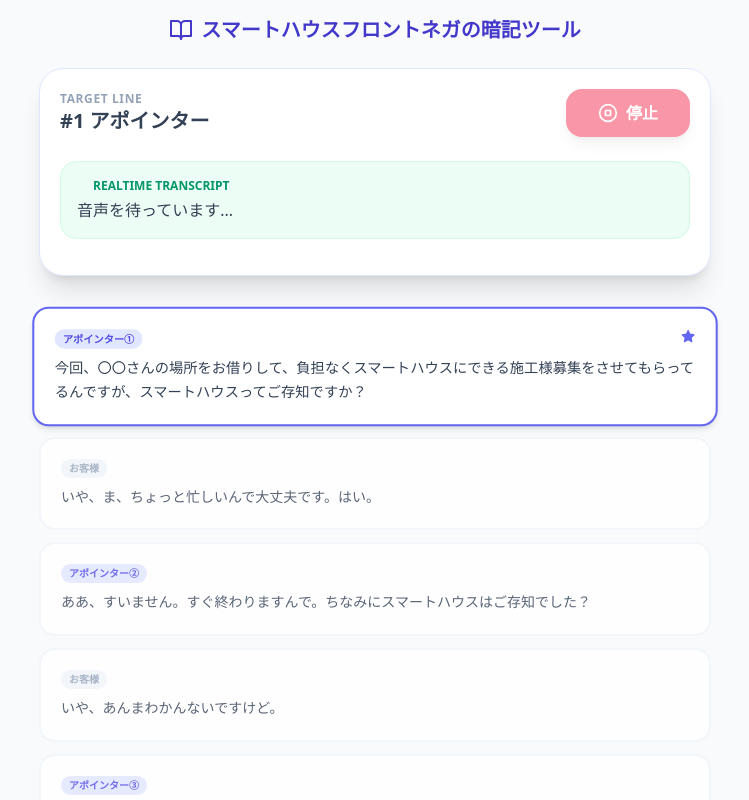
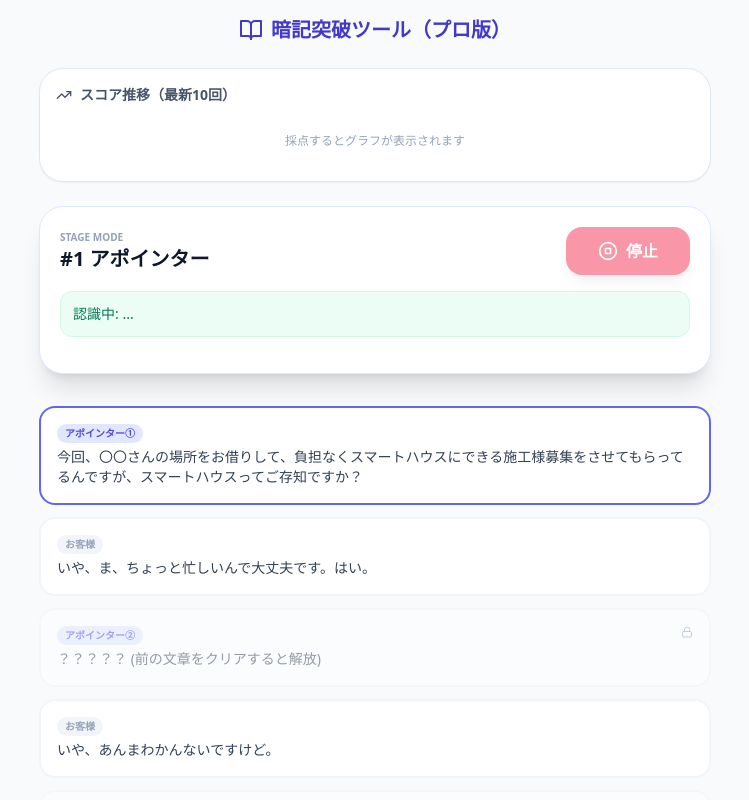
Before and after one commit to yuichiro-suga-source/frontnega, a React (Vite) app: page / in a window 1280 px wide. Both pictures are taken after a click on the button "採点開始". Shown: the top 800 px of the page, without its empty margins (265-1014 px from the left). Built offline with nearby package versions, Linux system fonts and the light colour scheme.

Commit message:
Update App.jsx

```diff
--- a/src/App.jsx
+++ b/src/App.jsx
@@ -1,9 +1,8 @@
 import React, { useEffect, useMemo, useRef, useState } from "react";
-import { EyeOff, BookOpen, User, MessageCircle, Mic, StopCircle, CheckCircle2, XCircle, RefreshCw, Star } from "lucide-react";
+import { BookOpen, User, Mic, StopCircle, CheckCircle2, XCircle, Star, Lock, TrendingUp, Trash2 } from "lucide-react";
 
 export default function App() {
-  const [hiddenIds, setHiddenIds] = useState(new Set());
-  const [practiceMode, setPracticeMode] = useState("none");
+  const [unlockThreshold, setUnlockThreshold] = useState(80); // 80点で次を解放
   const [isRecording, setIsRecording] = useState(false);
   const [activeLineId, setActiveLineId] = useState(1);
   const [recognizedText, setRecognizedText] = useState("");
@@ -13,92 +12,95 @@ export default function App() {
   const recognitionRef = useRef(null);
   const isRecordingRef = useRef(false);
   const recordStartAtRef = useRef(null);
-  const accumulatedTranscriptRef = useRef(""); // 途切れても言葉を貯め続ける箱
+  const accumulatedTranscriptRef = useRef("");
 
-  // ===== 台本データ（ここを増やすことができます！） =====
+  // ===== 台本データ（後半4つは予約席にしています） =====
   const scriptData = [
     { id: 1, role: "appointer", label: "アポインター①", text: "今回、〇〇さんの場所をお借りして、負担なくスマートハウスにできる施工様募集をさせてもらってるんですが、スマートハウスってご存知ですか？" },
     { id: 2, role: "customer", label: "お客様", text: "いや、ま、ちょっと忙しいんで大丈夫です。はい。" },
     { id: 3, role: "appointer", label: "アポインター②", text: "ああ、すいません。すぐ終わりますんで。ちなみにスマートハウスはご存知でした？" },
     { id: 4, role: "customer", label: "お客様", text: "いや、あんまわかんないですけど。" },
     { id: 5, role: "appointer", label: "アポインター③", text: "あ～、そうなんですね。これ何かっていうと、蓄電池と太陽光で電気を作って、貯めて、光熱費を払わないお家なんですけど。" },
-    // ここにあと4つ、文章を追加していく予定です！
+    { id: 6, role: "customer", label: "お客様", text: "（ここに文章を入れる）" },
+    { id: 7, role: "appointer", label: "アポインター④", text: "（ここに文章を入れる）" },
+    { id: 8, role: "customer", label: "お客様", text: "（ここに文章を入れる）" },
+    { id: 9, role: "appointer", label: "アポインター⑤", text: "（ここに文章を入れる）" },
   ];
 
-  // ===== 採点ルール =====
+  // ===== 採点キーワード（アポインターの行 1, 3, 5, 7, 9 専用） =====
   const keywordRules = {
     1: { must: ["スマートハウス", "場所をお借り", "負担なく", "施工", "ご存知"], ng: ["えっと", "たぶん"] },
-    3: { must: ["すいません", "すぐ終わる", "ちなみに", "スマートハウス", "ご存知"], ng: ["売り込み", "契約"] },
+    3: { must: ["すいません", "すぐ終わ", "ちなみに", "スマートハウス", "ご存知"], ng: ["契約", "買って"] },
     5: { must: ["蓄電池", "太陽光", "作って", "貯めて", "払わない"], ng: ["難しい"] },
+    7: { must: ["未設定"], ng: [] },
+    9: { must: ["未設定"], ng: [] },
   };
 
+  // 履歴とステージの保存（スマホを閉じても消えない仕組み）
+  const [unlockedAppLines, setUnlockedAppLines] = useState(() => {
+    try {
+      const raw = localStorage.getItem("toppa_unlocked_v4");
+      return raw ? new Set(JSON.parse(raw)) : new Set([1]);
+    } catch { return new Set([1]); }
+  });
+
+  const [history, setHistory] = useState(() => {
+    try {
+      const raw = localStorage.getItem("toppa_history_v4");
+      return raw ? JSON.parse(raw) : [];
+    } catch { return []; }
+  });
+
+  useEffect(() => {
+    localStorage.setItem("toppa_unlocked_v4", JSON.stringify(Array.from(unlockedAppLines)));
+    localStorage.setItem("toppa_history_v4", JSON.stringify(history));
+  }, [unlockedAppLines, history]);
+
+  // 音声認識の初期化（Pixelの途切れ対策済み）
   useEffect(() => {
     const SR = window.SpeechRecognition || window.webkitSpeechRecognition;
     if (!SR) return;
     const rec = new SR();
-    rec.lang = "ja-JP";
-    rec.interimResults = true;
-    rec.continuous = true;
+    rec.lang = "ja-JP"; rec.interimResults = true; rec.continuous = true;
 
     rec.onresult = (event) => {
       let interim = "";
-      let finalForThisSession = "";
+      let finalSession = "";
       for (let i = event.resultIndex; i < event.results.length; i++) {
         const t = event.results[i][0].transcript;
-        if (event.results[i].isFinal) finalForThisSession += t;
+        if (event.results[i].isFinal) finalSession += t;
         else interim += t;
       }
-      if (finalForThisSession) accumulatedTranscriptRef.current += finalForThisSession;
+      if (finalSession) accumulatedTranscriptRef.current += finalSession;
       setRecognizedText(accumulatedTranscriptRef.current + interim);
     };
 
     rec.onend = () => {
-      if (isRecordingRef.current) {
-        try { rec.start(); } catch (e) {}
-      }
+      if (isRecordingRef.current) { try { rec.start(); } catch {} }
     };
-
     recognitionRef.current = rec;
   }, []);
 
-  // ===== 採点エンジン（復活版！） =====
-  const normalize = (s) => s.toLowerCase().replace(/[、。？！\s\n]/g, "").replace(/〇〇/g, "");
+  const normalize = (s) => (s || "").toLowerCase().replace(/[、。？！\s\n]/g, "").replace(/〇〇/g, "");
 
-  const buildScore = (target, said, duration) => {
+  const buildScore = (lineId, target, said, duration) => {
     const t = normalize(target);
     const s = normalize(said);
-
-    // 1. 再現度（どれだけ正確か）
-    const match = Math.round((1 - (levenshtein(t, s) / Math.max(t.length, s.length || 1))) * 60);
-
-    // 2. テンポ（文字/秒）
+    const sim = 1 - (levenshtein(t, s) / Math.max(t.length, s.length || 1));
+    const match = Math.max(0, Math.min(60, Math.round(sim * 60)));
     const cps = s.length / Math.max(1, duration);
-    const tempo = (cps >= 4 && cps <= 7) ? 10 : 5;
-
-    // 3. フィラー（えー、あのー）
-    const fillers = (said.match(/えー|あの|えっと|あのー/g) || []).length;
-    const fillerScore = Math.max(0, 10 - (fillers * 2));
-
-    // 4. キーワード
-    const rule = keywordRules[activeLineId] || { must: [] };
+    const tempo = cps >= 4 && cps <= 7 ? 10 : 5;
+    const rule = keywordRules[lineId] || { must: [], ng: [] };
     const hits = rule.must.filter(kw => s.includes(normalize(kw)));
-    const misses = rule.must.filter(kw => !hits.includes(kw));
-    const keywordBonus = Math.round((hits.length / (rule.must.length || 1)) * 20);
-
-    const total = Math.max(0, Math.min(100, match + tempo + fillerScore + keywordBonus));
-
-    return { total, match, tempo, fillerScore, keywordBonus, hits, misses, said };
+    const bonus = Math.round((hits.length / (rule.must.length || 1)) * 30);
+    const total = Math.min(100, match + tempo + bonus);
+    return { total, match, tempo, bonus, hits, misses: rule.must.filter(k => !hits.includes(k)), said };
   };
 
-  function levenshtein(a, b) {
-    const tmp = Array.from({ length: a.length + 1 }, () => new Array(b.length + 1).fill(0));
-    for (let i = 0; i <= a.length; i++) tmp[i][0] = i;
-    for (let j = 0; j <= b.length; j++) tmp[0][j] = j;
-    for (let i = 1; i <= a.length; i++) {
-      for (let j = 1; j <= b.length; j++) {
-        tmp[i][j] = Math.min(tmp[i - 1][j] + 1, tmp[i][j - 1] + 1, tmp[i - 1][j - 1] + (a[i - 1] === b[j - 1] ? 0 : 1));
-      }
-    }
+  function levenshtein(a,b){
+    const tmp=Array.from({length:a.length+1},()=>new Array(b.length+1).fill(0));
+    for(let i=0;i<=a.length;i++)tmp[i][0]=i; for(let j=0;j<=b.length;j++)tmp[0][j]=j;
+    for(let i=1;i<=a.length;i++)for(let j=1;j<=b.length;j++)tmp[i][j]=Math.min(tmp[i-1][j]+1,tmp[i][j-1]+1,tmp[i-1][j-1]+(a[i-1]===b[j-1]?0:1));
     return tmp[a.length][b.length];
   }
 
@@ -106,91 +108,90 @@ export default function App() {
     setScore(null); setRecognizedText(""); accumulatedTranscriptRef.current = "";
     setIsRecording(true); isRecordingRef.current = true;
     recordStartAtRef.current = Date.now();
-    try { recognitionRef.current.start(); } catch (e) { recognitionRef.current.stop(); }
+    try { recognitionRef.current.start(); } catch { recognitionRef.current.stop(); }
   };
 
   const handleStop = () => {
     isRecordingRef.current = false; setIsRecording(false);
-    try { recognitionRef.current.stop(); } catch (e) {}
-    const duration = (Date.now() - recordStartAtRef.current) / 1000;
+    try { recognitionRef.current.stop(); } catch {}
+    const dur = (Date.now() - recordStartAtRef.current) / 1000;
     const target = scriptData.find(s => s.id === activeLineId).text;
-    setScore(buildScore(target, recognizedText, duration));
+    const res = buildScore(activeLineId, target, recognizedText, dur);
+    setScore(res);
+    setHistory(prev => [{ ts: Date.now(), lineId: activeLineId, total: res.total }, ...prev].slice(0, 100));
+    if (res.total >= unlockThreshold) {
+      const nextId = activeLineId + 2;
+      if (nextId <= 9) setUnlockedAppLines(prev => new Set(prev).add(nextId));
+    }
+  };
+
+  const MiniChart = ({ data }) => {
+    if (!data.length) return <div className="text-xs text-slate-400 py-4 text-center">採点するとグラフが表示されます</div>;
+    const w = 300, h = 60;
+    const pts = data.map((d, i) => `${(i * w) / (data.length - 1 || 1)},${h - (d.total * h) / 100}`).join(" ");
+    return (
+      <svg width="100%" height={h} viewBox={`0 0 ${w} ${h}`} className="bg-indigo-50/50 rounded-xl overflow-visible">
+        <polyline points={pts} fill="none" stroke="#4f46e5" strokeWidth="4" strokeLinejoin="round" />
+        {data.map((d, i) => <circle key={i} cx={(i * w) / (data.length - 1 || 1)} cy={h - (d.total * h) / 100} r="4" fill="#4f46e5" />)}
+      </svg>
+    );
   };
 
   return (
     <div className="min-h-screen bg-slate-50 p-4 font-sans text-slate-900">
-      <div className="max-w-2xl mx-auto">
-        <h1 className="text-xl font-bold text-indigo-700 text-center mb-6 flex items-center justify-center gap-2">
-          <BookOpen /> スマートハウスフロントネガの暗記ツール
-        </h1>
+      <div className="max-w-2xl mx-auto pb-10">
+        <h1 className="text-xl font-bold text-indigo-700 text-center mb-6 flex items-center justify-center gap-2"><BookOpen /> 暗記突破ツール（プロ版）</h1>
+
+        {/* グラフパネル */}
+        <div className="bg-white p-4 rounded-3xl shadow-sm border border-slate-200 mb-6">
+          <div className="flex items-center gap-2 font-bold mb-3 text-sm text-slate-600"><TrendingUp size={16}/> スコア推移（最新10回）</div>
+          <MiniChart data={history.slice(0, 10).reverse()} />
+        </div>
 
         {/* 採点パネル */}
         <div className="bg-white p-5 rounded-3xl shadow-xl border border-indigo-100 mb-8">
-          <div className="flex justify-between items-center mb-6">
+          <div className="flex justify-between items-center mb-4">
             <div className="flex flex-col">
-              <span className="text-xs text-slate-400 font-bold uppercase tracking-wider">Target Line</span>
-              <span className="font-black text-slate-700 text-xl">#{activeLineId} アポインター</span>
+               <span className="text-[10px] font-bold text-slate-400 uppercase">Stage Mode</span>
+               <span className="font-black text-xl">#{activeLineId} アポインター</span>
             </div>
             {isRecording ?
               <button onClick={handleStop} className="bg-rose-500 text-white px-8 py-3 rounded-2xl font-bold animate-pulse shadow-lg flex items-center gap-2"><StopCircle size={20}/>停止</button> :
-              <button onClick={handleStart} className="bg-emerald-500 text-white px-8 py-3 rounded-2xl font-bold shadow-lg hover:bg-emerald-600 transition-all flex items-center gap-2"><Mic size={20}/>採点開始</button>
+              <button onClick={handleStart} className={`px-8 py-3 rounded-2xl font-bold shadow-lg flex items-center gap-2 transition-all ${unlockedAppLines.has(activeLineId) ? "bg-emerald-500 text-white" : "bg-slate-200 text-slate-400"}`} disabled={!unlockedAppLines.has(activeLineId)}><Mic size={20}/>採点開始</button>
             }
           </div>
-
-          {isRecording && (
-            <div className="bg-emerald-50 p-4 rounded-2xl border border-emerald-100 mb-4 animate-in fade-in">
-               <div className="text-xs font-bold text-emerald-600 mb-1 flex items-center gap-2">
-                 <div className="w-2 h-2 bg-emerald-500 rounded-full animate-ping" /> REALTIME TRANSCRIPT
-               </div>
-               <div className="text-slate-700 font-medium">{recognizedText || "音声を待っています..."}</div>
-            </div>
-          )}
-
+          {isRecording && <div className="bg-emerald-50 p-3 rounded-xl text-sm mb-4 border border-emerald-100 text-emerald-700">認識中: {recognizedText || "..."}</div>}
           {score && (
-            <div className="space-y-4 animate-in slide-in-from-bottom-4">
-              <div className="flex items-center gap-4">
-                <div className="bg-indigo-600 text-white w-20 h-20 rounded-2xl flex flex-col items-center justify-center shadow-lg">
-                  <span className="text-2xl font-black">{score.total}</span>
-                  <span className="text-[10px] opacity-70">SCORE</span>
-                </div>
-                <div className="flex-1 bg-slate-50 p-3 rounded-2xl border border-slate-100">
-                  <div className="grid grid-cols-2 gap-2">
-                    <div className="text-[10px] font-bold text-slate-400">再現度: <span className="text-slate-700">+{score.match}</span></div>
-                    <div className="text-[10px] font-bold text-slate-400">テンポ: <span className="text-slate-700">+{score.tempo}</span></div>
-                    <div className="text-[10px] font-bold text-slate-400">フィラー: <span className="text-slate-700">+{score.fillerScore}</span></div>
-                    <div className="text-[10px] font-bold text-slate-400">キーワード: <span className="text-slate-700">+{score.keywordBonus}</span></div>
-                  </div>
-                </div>
+            <div className="bg-indigo-50 p-4 rounded-2xl border border-indigo-100 animate-in fade-in slide-in-from-top-2">
+              <div className="text-4xl font-black text-indigo-900 mb-2">{score.total}<span className="text-sm font-normal text-indigo-400 ml-1">点</span></div>
+              <div className="grid grid-cols-2 gap-2 text-[10px] mb-3">
+                <div className="bg-white/60 p-1 rounded text-slate-500">再現度: <span className="text-slate-900 font-bold">+{score.match}</span></div>
+                <div className="bg-white/60 p-1 rounded text-slate-500">キーワード: <span className="text-slate-900 font-bold">+{score.bonus}</span></div>
               </div>
-              <div className="grid grid-cols-2 gap-2">
-                <div className="bg-emerald-50 p-3 rounded-xl border border-emerald-100">
-                  <div className="text-[10px] font-bold text-emerald-600 mb-1">言えた言葉</div>
-                  <div className="flex flex-wrap gap-1">{score.hits.map(h => <span key={h} className="text-[10px] bg-white px-1.5 py-0.5 rounded border border-emerald-200 text-emerald-700 font-bold">{h}</span>)}</div>
-                </div>
-                <div className="bg-rose-50 p-3 rounded-xl border border-rose-100">
-                  <div className="text-[10px] font-bold text-rose-600 mb-1">言い忘れ</div>
-                  <div className="flex flex-wrap gap-1">{score.misses.map(m => <span key={m} className="text-[10px] bg-white px-1.5 py-0.5 rounded border border-rose-200 text-rose-700 font-bold">{m}</span>)}</div>
-                </div>
-              </div>
+              <div className="text-xs text-emerald-600 font-bold mb-1">✅ 言えた: {score.hits.join(", ") || "なし"}</div>
+              <div className="text-xs text-rose-500">❌ 不足: {score.misses.join(", ") || "なし"}</div>
             </div>
           )}
         </div>
 
-        {/* 文章リスト */}
+        {/* リスト */}
         <div className="space-y-3">
-          {scriptData.map((item) => (
-            <div key={item.id}
-              onClick={() => { if(item.role==="appointer"){setActiveLineId(item.id); setScore(null); setRecognizedText("");} }}
-              className={`p-5 rounded-2xl border-2 transition-all cursor-pointer ${activeLineId === item.id && item.role === "appointer" ? "border-indigo-500 bg-white shadow-md scale-[1.02]" : "border-slate-100 bg-white opacity-80"}`}
-            >
-              <div className="flex justify-between items-start mb-2">
-                <span className={`text-[10px] font-black px-2 py-0.5 rounded-full ${item.role === "appointer" ? "bg-indigo-100 text-indigo-600" : "bg-slate-100 text-slate-400"}`}>{item.label}</span>
-                {activeLineId === item.id && item.role === "appointer" && <Star size={14} className="text-indigo-500 fill-indigo-500"/>}
+          {scriptData.map((item) => {
+            const isApp = item.role === "appointer";
+            const locked = isApp && !unlockedAppLines.has(item.id);
+            return (
+              <div key={item.id} onClick={() => { if(isApp && !locked){setActiveLineId(item.id); setScore(null); setRecognizedText("");} }}
+                className={`p-4 rounded-2xl border-2 transition-all ${activeLineId === item.id && !locked ? "border-indigo-500 bg-white" : "border-slate-100 bg-white"} ${locked ? "opacity-50" : "cursor-pointer"}`}>
+                <div className="flex justify-between mb-1">
+                  <span className={`text-[10px] font-bold px-2 py-0.5 rounded-full ${isApp ? "bg-indigo-100 text-indigo-600" : "bg-slate-100 text-slate-400"}`}>{item.label}</span>
+                  {locked && <Lock size={12} className="text-slate-400"/>}
+                </div>
+                <div className="text-sm text-slate-700">{locked ? "？？？？？ (前の文章をクリアすると解放)" : item.text}</div>
               </div>
-              <p className="text-sm leading-relaxed text-slate-700">{item.text}</p>
-            </div>
-          ))}
+            );
+          })}
         </div>
+        <button onClick={() => { if(confirm("全リセットしますか？")){localStorage.clear(); window.location.reload();} }} className="w-full mt-10 text-slate-300 text-[10px] flex items-center justify-center gap-1 hover:text-rose-400 transition-colors"><Trash2 size={12}/> 進捗をリセットして最初から</button>
       </div>
     </div>
   );
```
